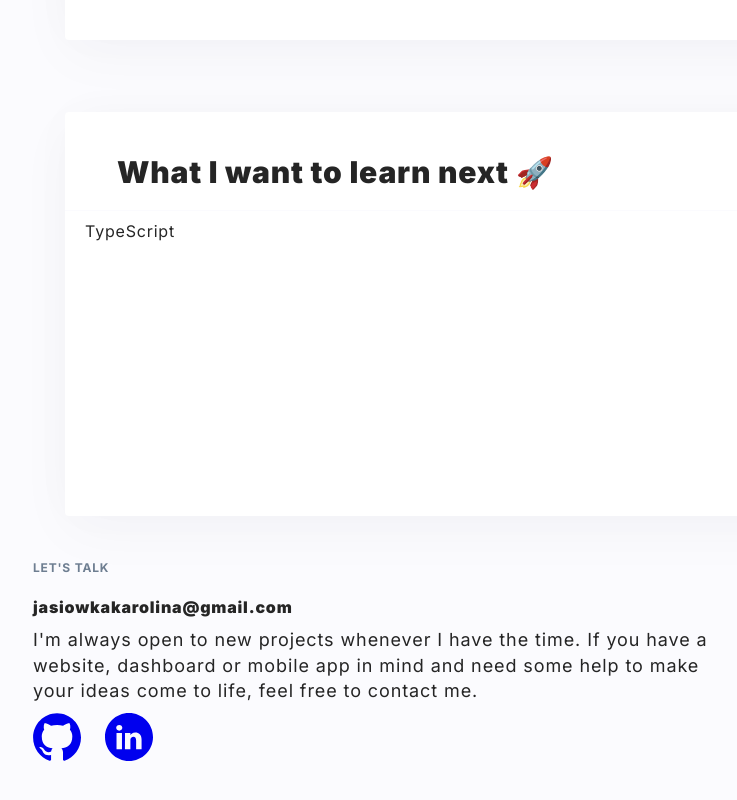
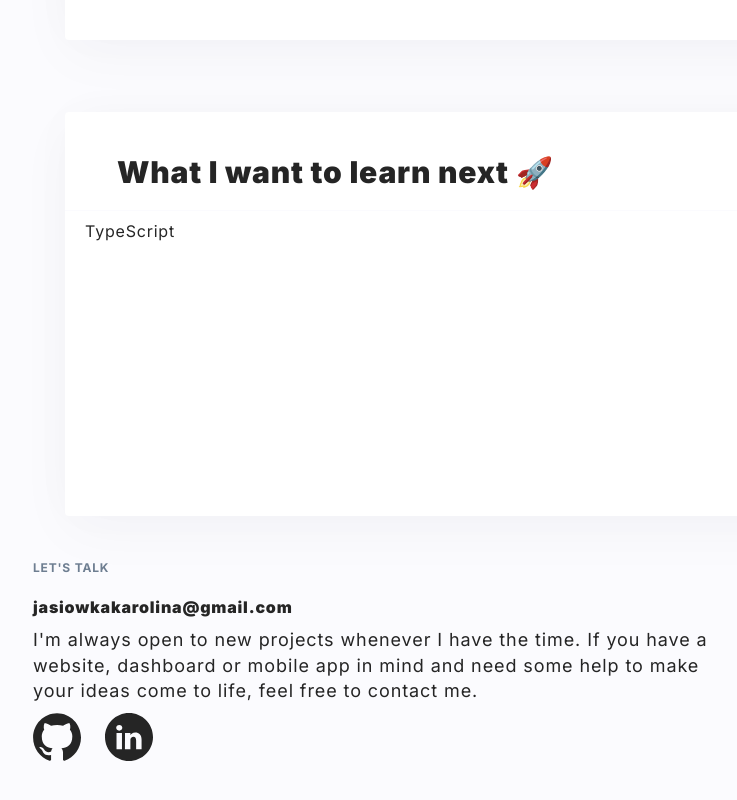
Before and after one commit to KarolinaJ33/personal-homepage, a React (Create React App) app: page / in a window 1280 px wide. Shown: the part 1002-1802 px from the top of the page, without its empty margins (7-744 px from the left). Built offline with nearby package versions, Linux system fonts and the light colour scheme.

Commit message:
added color to Icon in Footer

```diff
--- a/src/features/PersonalHomepage/Footer/styled.js
+++ b/src/features/PersonalHomepage/Footer/styled.js
@@ -52,6 +52,8 @@ export const Icon = styled.a`
     letter-spacing: 0.05em;
     margin-right: 24px;
     transition: 0.3s;
+    color: ${({ theme }) => theme.color.mineShaft};
+
 
     &:hover {
         color: ${({ theme }) => theme.color.scienceBlue};
```
